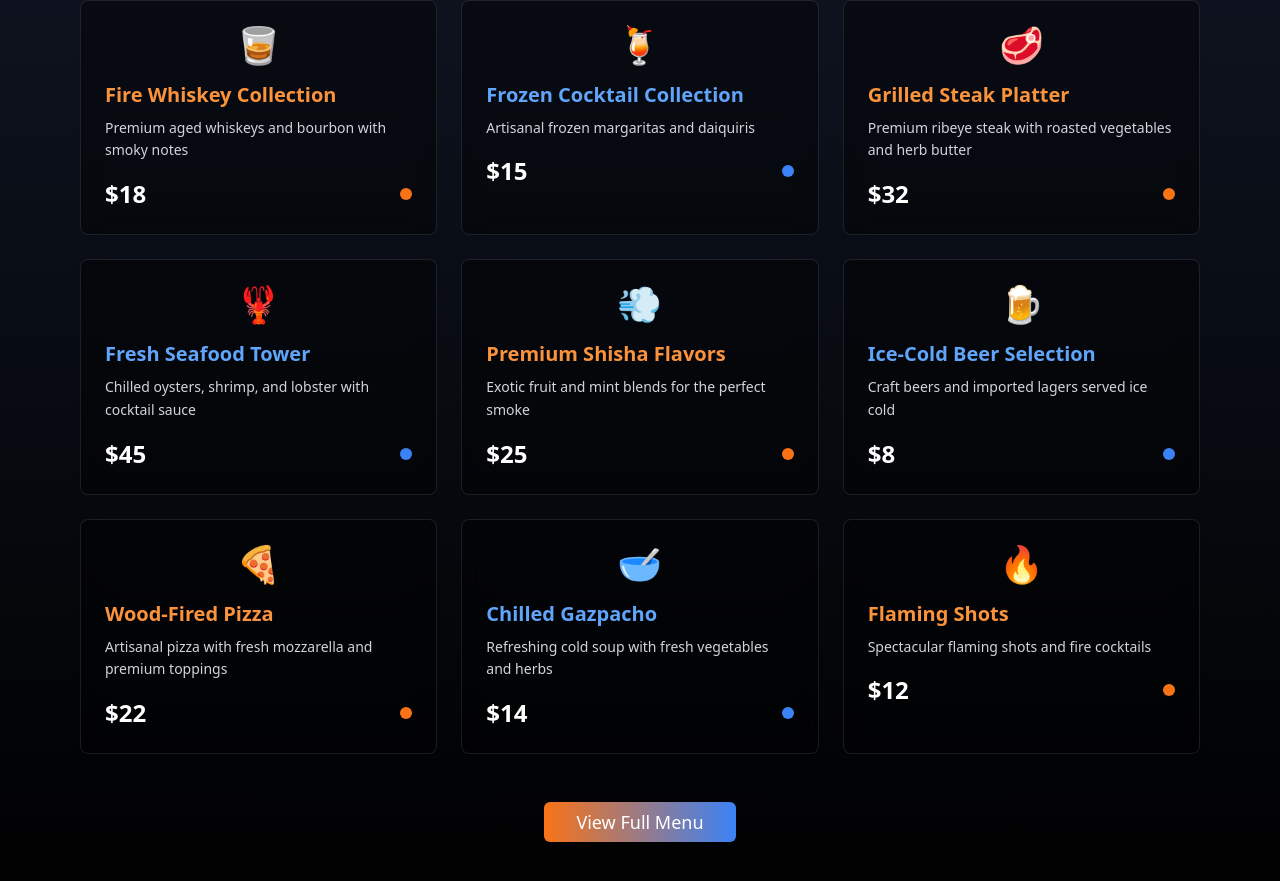
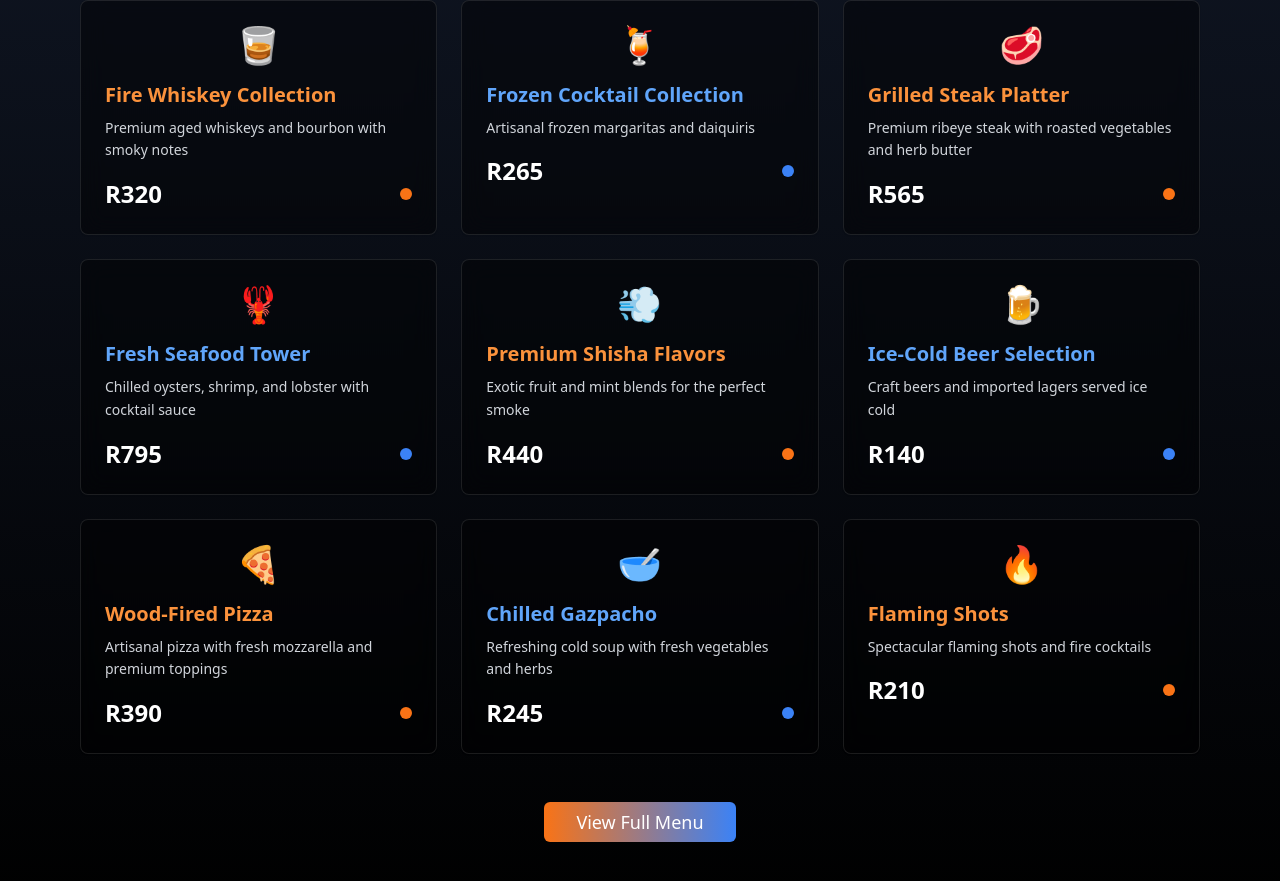
Before and after one commit to Digital77777/beautiful-web-craft, a React (Vite) app: page / in a window 1280 px wide. Shown: the part 2868-3749 px from the top of the page. Built offline with nearby package versions, Linux system fonts and the light colour scheme.

Commit message:
Change prices to Rands
Update menu prices to South African Rands.

```diff
--- a/src/components/MenuHighlight.tsx
+++ b/src/components/MenuHighlight.tsx
@@ -1,4 +1,3 @@
-
 import { Button } from "@/components/ui/button";
 import { Card, CardContent } from "@/components/ui/card";
 
@@ -7,63 +6,63 @@ export const MenuHighlight = () => {
     {
       name: "Fire Whiskey Collection",
       description: "Premium aged whiskeys and bourbon with smoky notes",
-      price: "$18",
+      price: "R320",
       category: "fire",
       image: "🥃"
     },
     {
       name: "Frozen Cocktail Collection",
       description: "Artisanal frozen margaritas and daiquiris",
-      price: "$15",
+      price: "R265",
       category: "ice",
       image: "🍹"
     },
     {
       name: "Grilled Steak Platter",
       description: "Premium ribeye steak with roasted vegetables and herb butter",
-      price: "$32",
+      price: "R565",
       category: "fire",
       image: "🥩"
     },
     {
       name: "Fresh Seafood Tower",
       description: "Chilled oysters, shrimp, and lobster with cocktail sauce",
-      price: "$45",
+      price: "R795",
       category: "ice",
       image: "🦞"
     },
     {
       name: "Premium Shisha Flavors",
       description: "Exotic fruit and mint blends for the perfect smoke",
-      price: "$25",
+      price: "R440",
       category: "fire",
       image: "💨"
     },
     {
       name: "Ice-Cold Beer Selection",
       description: "Craft beers and imported lagers served ice cold",
-      price: "$8",
+      price: "R140",
       category: "ice",
       image: "🍺"
     },
     {
       name: "Wood-Fired Pizza",
       description: "Artisanal pizza with fresh mozzarella and premium toppings",
-      price: "$22",
+      price: "R390",
       category: "fire",
       image: "🍕"
     },
     {
       name: "Chilled Gazpacho",
       description: "Refreshing cold soup with fresh vegetables and herbs",
-      price: "$14",
+      price: "R245",
       category: "ice",
       image: "🥣"
     },
     {
       name: "Flaming Shots",
       description: "Spectacular flaming shots and fire cocktails",
-      price: "$12",
+      price: "R210",
       category: "fire",
       image: "🔥"
     }
```
